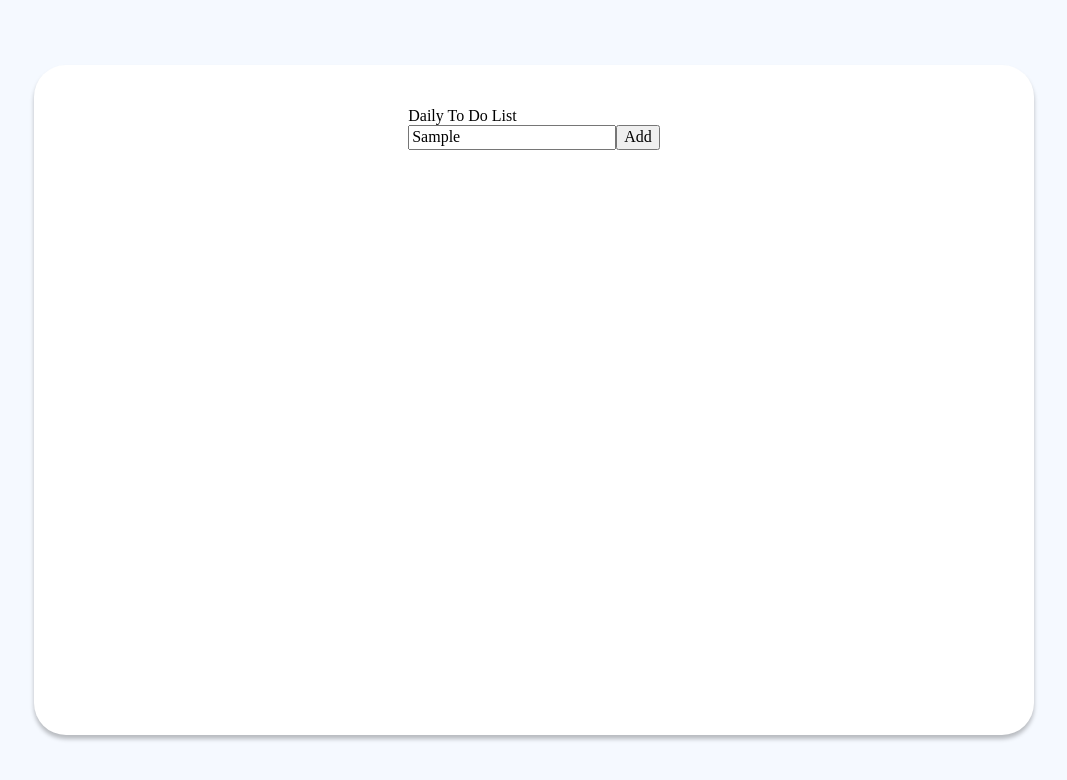
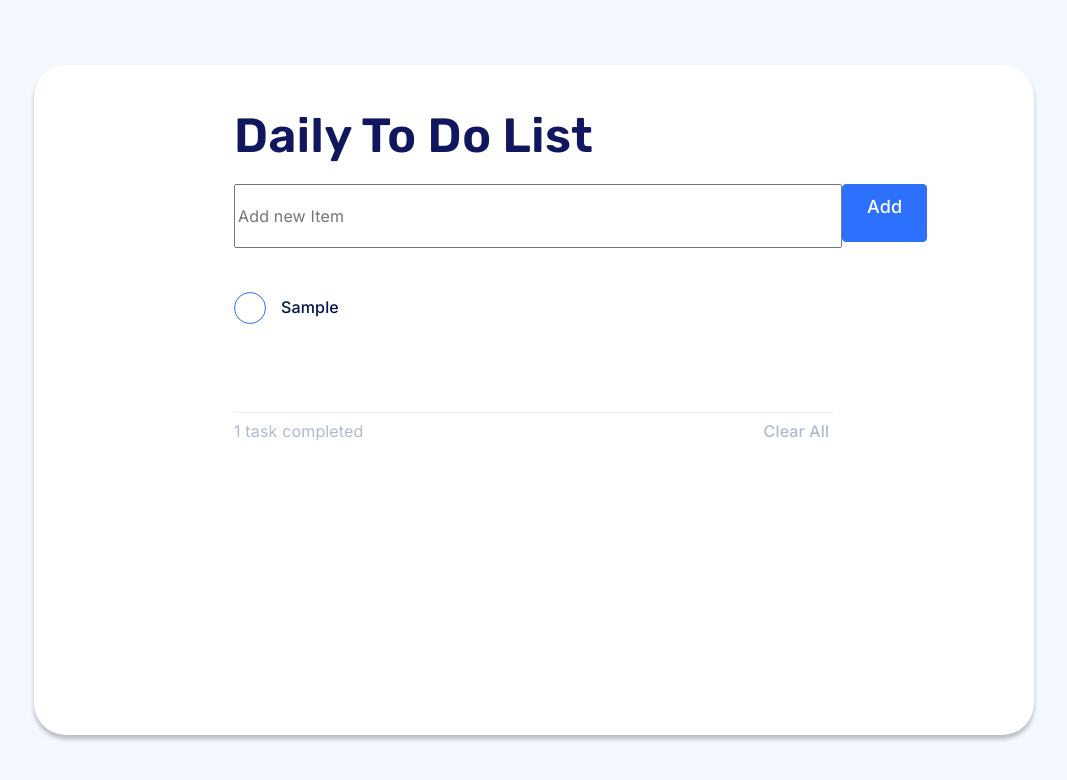
Before and after one commit to Lazar-Bogdan/daily-todo-list, a React (Vite) app: page / in a window 1280 px wide. Both pictures are taken after typing "Sample" into the empty fields and a click on the button "Add". Shown: the top 780 px of the page, without its empty margins (106-1173 px from the left). Built offline with nearby package versions, Linux system fonts and the light colour scheme.

Commit message:
creating TodoList, Footer, Hover function done, Done function on going. Delete input after send done, styling of TodoForm ongoing. Style on footer ongoing. Functionalities ongoing

```diff
--- a/index.html
+++ b/index.html
@@ -5,6 +5,9 @@
     <link rel="icon" type="image/svg+xml" href="/favicon.svg" />
     <meta name="viewport" content="width=device-width, initial-scale=1.0" />
     <title>Daily To Do List</title>
+    <style>
+      @import url('https://fonts.googleapis.com/css2?family=Inter:wght@100;200;300;400;500;600;700;800;900&family=Lato:ital,wght@0,100;0,300;0,400;0,700;0,900;1,100;1,300;1,400;1,700;1,900&family=Rubik:ital,wght@0,300;0,400;0,500;0,600;0,700;0,800;0,900;1,300;1,400;1,500;1,600;1,700;1,800;1,900&family=Source+Sans+3:ital,wght@0,200;0,300;0,400;0,500;0,600;0,700;0,800;0,900;1,200;1,300;1,400;1,500;1,600;1,700;1,800;1,900&display=swap');
+    </style>
   </head>
   <body>
     <div id="root"></div>
--- a/src/App.tsx
+++ b/src/App.tsx
@@ -1,8 +1,11 @@
-import {useState} from 'react';
+import { useState } from 'react';
 
 import Layout from './components/Layout';
 import TodoForm from './components/TodoForm';
+import TodoList from './components/TodoList';
+import Footer from './components/Footer';
 
+import styled from 'styled-components';
 import 'normalize.css'
 
 type Todo = {
@@ -28,7 +31,7 @@ export default function App() {
 
   const completeTodo = (id: number) => {
     const index = todos.findIndex(todo => todo.id === id);
-    if(index === -1)  return;
+    if (index === -1) return;
 
     const newTodos = [...todos];
     const todo = newTodos[index];
@@ -38,8 +41,20 @@ export default function App() {
 
   return (
     <Layout>
-      Daily To Do List
+      <Title>Daily To Do List</Title>
       <TodoForm onSubmit={createTodo} />
+      <TodoList todos={todos} />
+      <Footer />
     </Layout>
   )
 }
+
+const Title = styled.span`
+  color: #11175E;
+  font-family: Rubik;
+  font-size: 48px;
+  font-style: normal;
+  font-weight: 600;
+  line-height: normal;
+  letter-spacing: 0.48px;
+`;
--- /dev/null
+++ b/src/components/Footer.tsx
@@ -0,0 +1,59 @@
+import { useState } from 'react';
+
+import styled from 'styled-components';
+
+const Footer = () => {
+  return (
+    <Container>
+      <Line />
+      <Info>
+        <TaskCompleted>1 task completed</TaskCompleted>
+        <ClearAll>Clear All</ClearAll>
+      </Info>
+    </Container>
+  )
+}
+
+export default Footer;
+
+const Container = styled.div`
+  width: 600px;
+  height: 42px;
+  flex-shrink: 0;
+`;
+
+const Line = styled.div`
+  width: 600px;
+  height: 1px;
+  background: #EEE;
+`;
+
+const Info = styled.div`
+  display:flex;
+  flex-direction: row;
+  padding-top: 10px;
+  gap: 400px;
+`;
+
+const TaskCompleted = styled.span`
+  color: #B1BACB;
+  font-feature-settings: 'liga' off;
+  font-family: Inter;
+  font-size: 16px;
+  font-style: normal;
+  font-weight: 400;
+  line-height: 110%; /* 17.6px */
+  letter-spacing: 0.16px;
+`;
+
+const ClearAll = styled.span`
+  color: #B1BACB;
+  text-align: right;
+  font-feature-settings: 'liga' off;
+  font-family: Inter;
+  font-size: 16px;
+  font-style: normal;
+  font-weight: 500;
+  line-height: 110%; /* 17.6px */
+  letter-spacing: 0.16px;
+`;
--- a/src/components/TodoForm.tsx
+++ b/src/components/TodoForm.tsx
@@ -1,4 +1,4 @@
-import {useState} from 'react';
+import { useState } from 'react';
 
 import styled from 'styled-components';
 
@@ -10,14 +10,62 @@ const TodoForm = (props: Props) => {
   const [name, setName] = useState('');
   const submitForm = () => {
     props.onSubmit(name);
-  }
+    setName('');
+  };
 
   return (
-    <div>
-      <input value={name} onChange={e => setName(e.target.value)} />
-      <button onClick={submitForm}>Add</button>
-    </div>
+    <Container>
+      <svg xmlns="http://www.w3.org/2000/svg" width="600" height="58" viewBox="0 0 600 58" fill="none">
+        <path d="M0.5 8C0.5 3.85787 3.85786 0.5 8 0.5H592C596.142 0.5 599.5 3.85787 599.5 8V50C599.5 54.1421 596.142 57.5 592 57.5H7.99999C3.85786 57.5 0.5 54.1421 0.5 50V8Z" fill="white" stroke="#EEEEEE" />
+      </svg>
+      <Input placeholder="Add new Item" value={name} onChange={e => setName(e.target.value)} />
+      <Button onClick={submitForm}>Add</Button>
+    </Container>
   )
 }
 
 export default TodoForm;
+
+const Container = styled.div`
+  width: 600px;
+  height: 58px;
+  flex-shrink: 0;
+  display: flex;
+  padding-top: 20px;
+`;
+
+const Input = styled.input`
+  width: 600px;
+  height: 58px;
+  flex-shrink: 0;
+  fill: var(--FFFFFF, #FFF);
+  stroke-width: 1px;
+  stroke: #EEE;
+  color: #B1BACB;
+  font-feature-settings: 'liga' off;
+  font-family: Inter;
+  font-size: 16px;
+  font-style: normal;
+  font-weight: 400;
+  line-height: 110%; /* 17.6px */
+  letter-spacing: 0.16px;
+`;
+
+const Button = styled.button`
+  display: inline-flex;
+  padding: 12px 24px;
+  align-items: flex-start;
+  gap: 8px;
+  border-radius: 4px;
+  border: 1px solid var(--Mavi, #2D70FD);
+  background: #2D70FD;
+  color: #FFF;
+  text-align: center;
+  font-feature-settings: 'liga' off;
+  font-family: Inter;
+  font-size: 18px;
+  font-style: normal;
+  font-weight: 500;
+  line-height: 110%; /* 19.8px */
+  letter-spacing: 0.18px;
+`;
--- /dev/null
+++ b/src/components/TodoList.tsx
@@ -0,0 +1,103 @@
+import { useState } from 'react';
+
+import styled from 'styled-components';
+
+type Todo = {
+  id: number;
+  name: string;
+  complete: boolean;
+  createdAt: Date;
+}
+
+type ToDoListProps = {
+  todos: Todo[];
+}
+
+const TodoList: React.FC<ToDoListProps> = ({ todos }) => {
+  const [clicked, setClicked] = useState<number>(null);
+
+  const handleListClicked = (id: number) => {
+    setClicked(id);
+  }
+
+  return (
+    <Container>
+      {todos.map(todo => (
+        <Row
+          key={todo.id}
+          onClick={() => handleListClicked(todo.id)}
+        >
+          <Elipse>
+            <circle
+              cx="16"
+              cy="16"
+              r="15.5"
+              stroke={clicked === todo.id ? '#00D8A7' : '#2D70FD'}
+              fill={clicked === todo.id ? '#00D8A7' : 'none'}
+            />
+            {/* {clicked === todo.id ? ''} */}
+          </Elipse>
+          <Text
+            text-decoration-line={clicked === todo.id ? 'strikethrough' : 'none'}
+          >
+            {todo.name}
+          </Text>
+        </Row>
+      ))}
+    </Container>
+  )
+}
+
+export default TodoList;
+
+const Container = styled.div`
+  width: 212px;
+  height: 144px;
+  flex-shrink: 0;
+  margin-top: 26px;
+  gap: 24px;
+`;
+
+const Row = styled.div`
+  width: 207px;
+  height: 32px;
+  flex-shrink: 0;
+  display:flex;
+  flex-direction:row;
+  align-items:center;
+  justify-items:center;
+  padding-top: 24px;
+  gap: 15px;
+`;
+
+const Text = styled.span`
+  color: #001747;
+  font-feature-settings: 'liga' off;
+  font-family: Inter;
+  font-size: 16px;
+  font-style: normal;
+  font-weight: 500;
+  line-height: 110%; /* 17.6px */
+  letter-spacing: 0.16px;
+  transition: color 0.3s ease;
+
+  &:hover {
+    color: #2D70FD;
+    font-feature-settings: 'liga' off;
+    font-family: Inter;
+    font-size: 16px;
+    font-style: normal;
+    font-weight: 500;
+    line-height: 110%; /* 17.6px */
+    letter-spacing: 0.16px;
+  }
+`;
+
+const Elipse = styled.svg`
+  width: 32px;
+  height: 32px;
+  fill: none;
+  flex-shrink: 0;
+  stroke-width: 1px;
+  stroke: #EEE;
+`;
```
